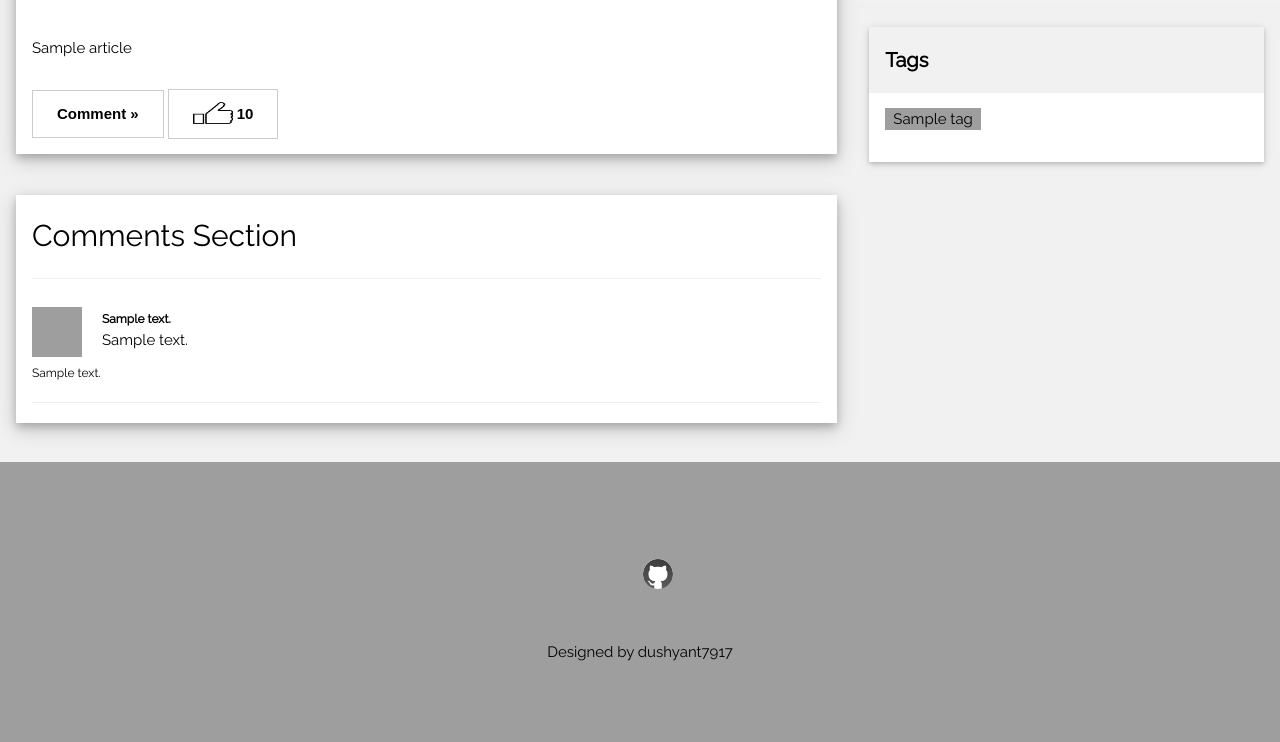
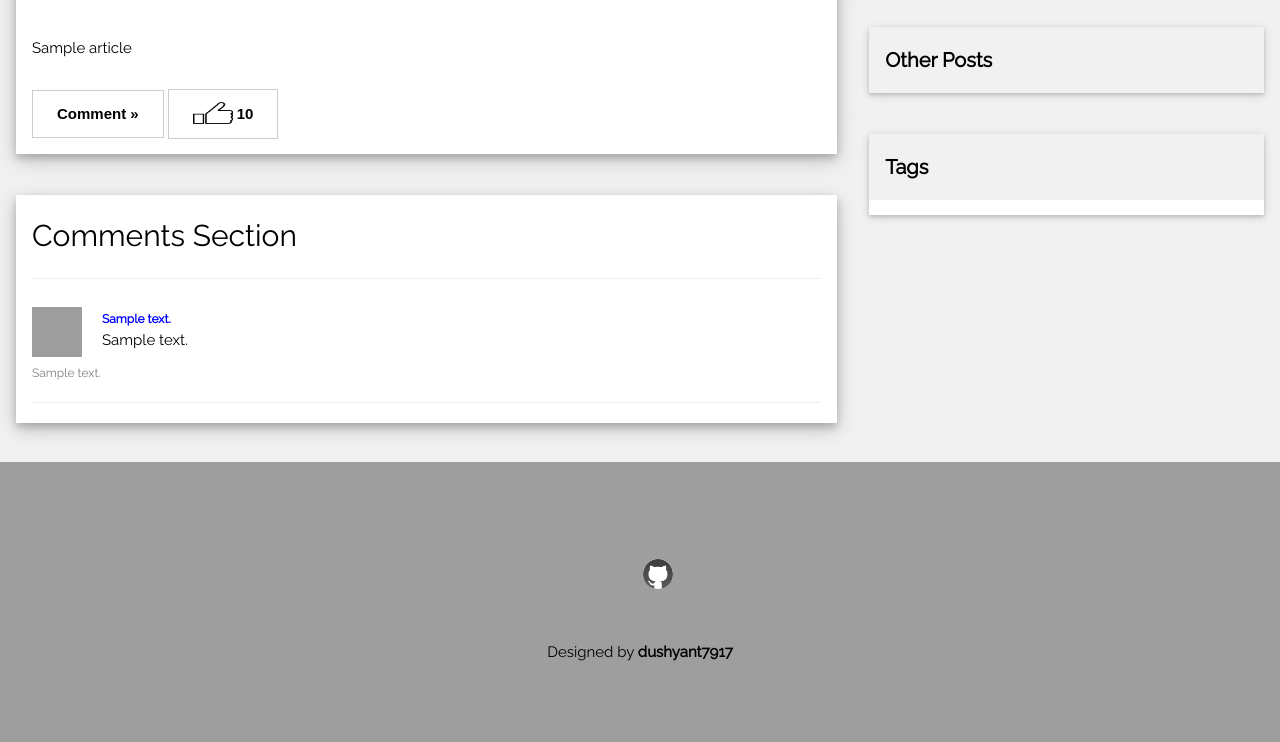
Before and after one commit to dushyant7917/Blog-Web-App, a Flask app: template templates/article.html in a window 1280 px wide. Shown: the part 762-1504 px from the top of the page. Run offline with Flask 2, Linux system fonts and the light colour scheme; the template is opened without the code that fills it: most values are stand-ins (such as "Sample title", 1, 10 or a date in 2020); some web fonts are replaced; grey boxes are pictures that could not be loaded.

Commit message:
Update article.html

```diff
--- a/templates/article.html
+++ b/templates/article.html
@@ -1,6 +1,6 @@
 <!DOCTYPE html>
 <html>
-<title>dushyant7917 BLOG</title>
+<title>Article</title>
 <meta http-equiv="X-UA-Compatible" content="IE=edge,chrome=1">
 <meta name="viewport" content="width=device-width, initial-scale=1.0">
 <meta name="HandheldFriendly" content="True">
@@ -9,7 +9,7 @@
 <link rel="stylesheet" href="/static/indexStyle.css">
 <link rel="stylesheet" href="/static/indexGoogle1.css">
 <link rel="stylesheet" href="/static/indexGoogle2.css">
-<link rel="stylesheet" href="/static/indexCloudfare.css">
+<link rel="stylesheet" href="https://cdnjs.cloudflare.com/ajax/libs/font-awesome/4.7.0/css/font-awesome.min.css">
 <link rel="stylesheet" href="https://fonts.googleapis.com/css?family=Raleway">
 <link rel="stylesheet" href="/static/fontAwesome.css">
 
@@ -30,7 +30,6 @@
       <li class="w3-hide-small"><a href="{{url_for('profile')}}" class="w3-padding-large w3-hover-white">Profile</a></li>
       <li class="w3-hide-small"><a href="{{url_for('addBlog')}}" class="w3-padding-large w3-hover-white">Post Blog</a></li>
       <li class="w3-hide-small"><a href="{{url_for('logout')}}" class="w3-padding-large w3-hover-white">Logout</a></li>
-      <li><a href="{{url_for('beta')}}" class="w3-padding-large w3-white">Beta Version</a></li>
     </ul>
 
     <!-- Navbar on small screens -->
@@ -39,7 +38,7 @@
         <li><a class="w3-padding-large" href="{{url_for('blog')}}">Blogs</a></li>
         <li><a class="w3-padding-large" href="{{url_for('profile')}}">Profile</a></li>
         <li><a class="w3-padding-large" href="{{url_for('addBlog')}}">Post Blog</a></li>
-        <li><a class="w3-padding-large" href="{{url_for('register')}}">Logout</a></li>
+        <li><a class="w3-padding-large" href="{{url_for('logout')}}">Logout</a></li>
       </ul>
     </div>
   </div>
@@ -60,7 +59,7 @@
 <div class="w3-col l8 s12">
   <!-- Blog entry -->
   <div class="w3-card-4 w3-margin w3-white">
-    <img src="{{ item['pic']}}" alt="Nature" style="width:100%; height:500px">
+    <img src="{{item['pic']}}" alt="Nature" style="width:100%; height:500px">
     <div class="w3-container w3-padding-8">
       <h5><span class="w3-opacity">{{item['date']}}</span></h5>
     </div>
@@ -98,7 +97,7 @@
 
 {% for cN,cC,cD,cP in comment_data %}
   <div class="w3-container">
-    <img src="{{cP}}" height="50px" width="50px"  style='float:left; margin-right:20px'><span style="font-weight:bold;font-size:12px">  {{cN}}</span><br><span >{{cC}}</span><p style="font-size:12px"> {{cD}}</p></img>
+    <img src="{{cP}}" height="50px" width="50px"  style='float:left; margin-right:20px'><span style="font-weight:bold;font-size:12px;color:blue">  {{cN}}</span><br><span >{{cC}}</span><p style="font-size:12px;color:grey"> {{cD}}</p></img>
     <hr>
   </div>
 {% endfor %}
@@ -123,7 +122,30 @@
       <p><span class="w3-tag">Date of Birth</span> {{author['dob']}}</p>
       <p><span class="w3-tag">Profession</span> {{author['profession']}}</p>
     </div>
-  </div><hr>
+  </div>
+  <hr>
+
+  <!-- Posts -->
+  <div class="w3-card-2 w3-margin">
+    <div class="w3-container w3-padding">
+      <h4><b>Other Posts</b></h4>
+    </div>
+    <ul class="w3-ul w3-hoverable w3-white">
+      {% for op in other_posts %}
+      {% if op['_id'] != item['_id'] %}
+      <a href="{{url_for('article', article_id = op['_id'])}}" style="text-decoration:none">
+      <li class="w3-padding-16">
+        <img src="{{op['pic']}}" alt="Image" class="w3-left w3-margin-right" style="height:70px;width:70px">
+        <span>{{op['date']}}</span><br>
+        <span><b>{{op['title']}}</b></span>
+      </li>
+      </a>
+      {% endif %}
+      {% endfor %}
+    </ul>
+  </div>
+  <hr>
+
 
 
   <!-- Labels / tags -->
@@ -133,8 +155,16 @@
     </div>
     <div class="w3-container w3-white">
     <p>
-      {% for tag in item['tags']%}
-      <span class="w3-tag w3-grey w3-margin-bottom">{{tag}}</span>
+      {% for tag in UT %}
+      {% if tag['tag'] not in item['tags'] %}
+      <a href="{{url_for('searchTag', search_text = tag['tag'])}}" style="text-decoration:none">
+      <span class="w3-tag w3-light-grey w3-small w3-margin-bottom">{{tag['tag']}}</span>
+      </a>
+      {% else %}
+      <a href="{{url_for('searchTag', search_text = tag['tag'])}}" style="text-decoration:none">
+      <span class="w3-tag w3-margin-bottom">{{tag['tag']}}</span>
+      </a>
+      {% endif %}
       {% endfor %}
     </p>
     </div>
@@ -157,7 +187,7 @@
     <a href="https://www.linkedin.com/in/dushyant7917" class="w3-hover-text-light-blue"><img src="/static/in.png" height="30px" width="30px"></a>
     <a href="https://github.com/dushyant7917" class="w3-hover-text-light-blue"><img class="w3-circle" src="/static/gh.png" height="30px" width="30px"></a>
  </div>
- <p>Designed by dushyant7917</p>
+ <p>Designed by <a href="https://dushyant7917resume.herokuapp.com/" style="text-decoration:none"><strong>dushyant7917</strong></a></p>
 </footer>
 
 <script>
```
